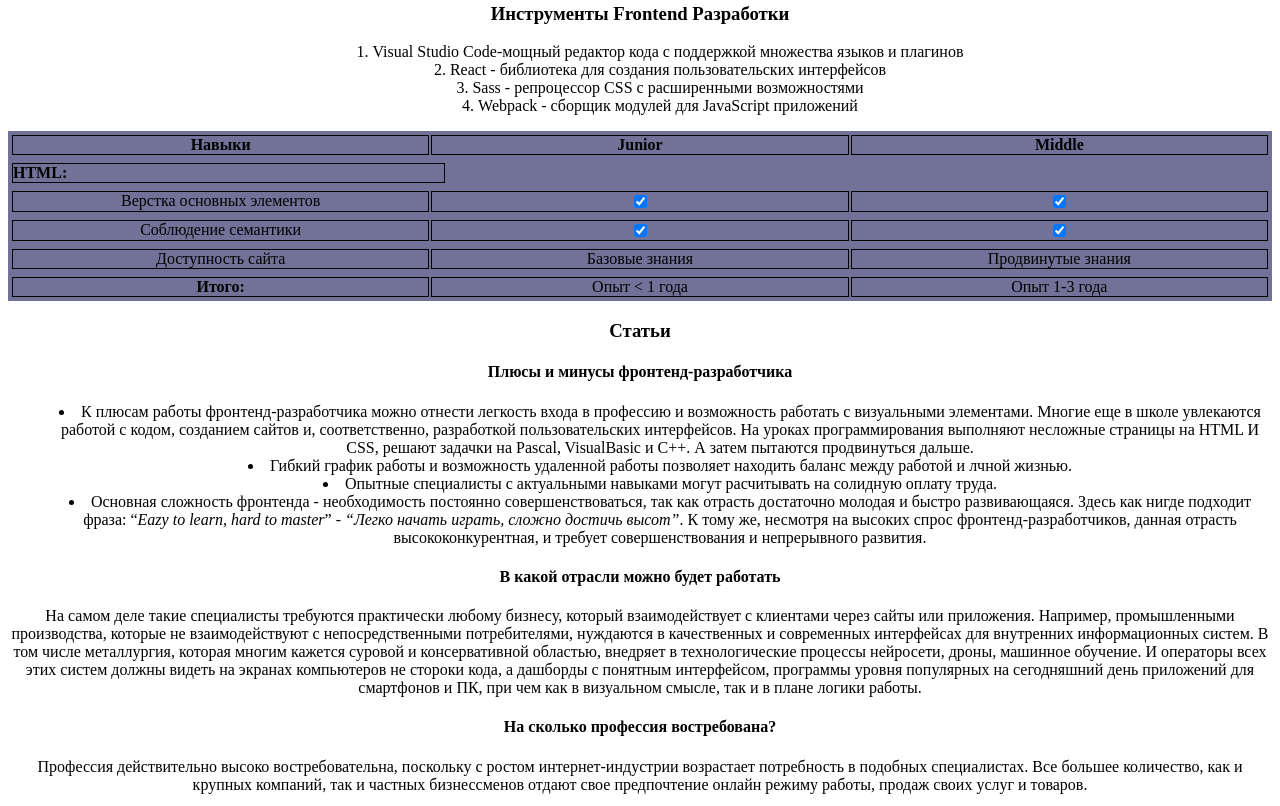
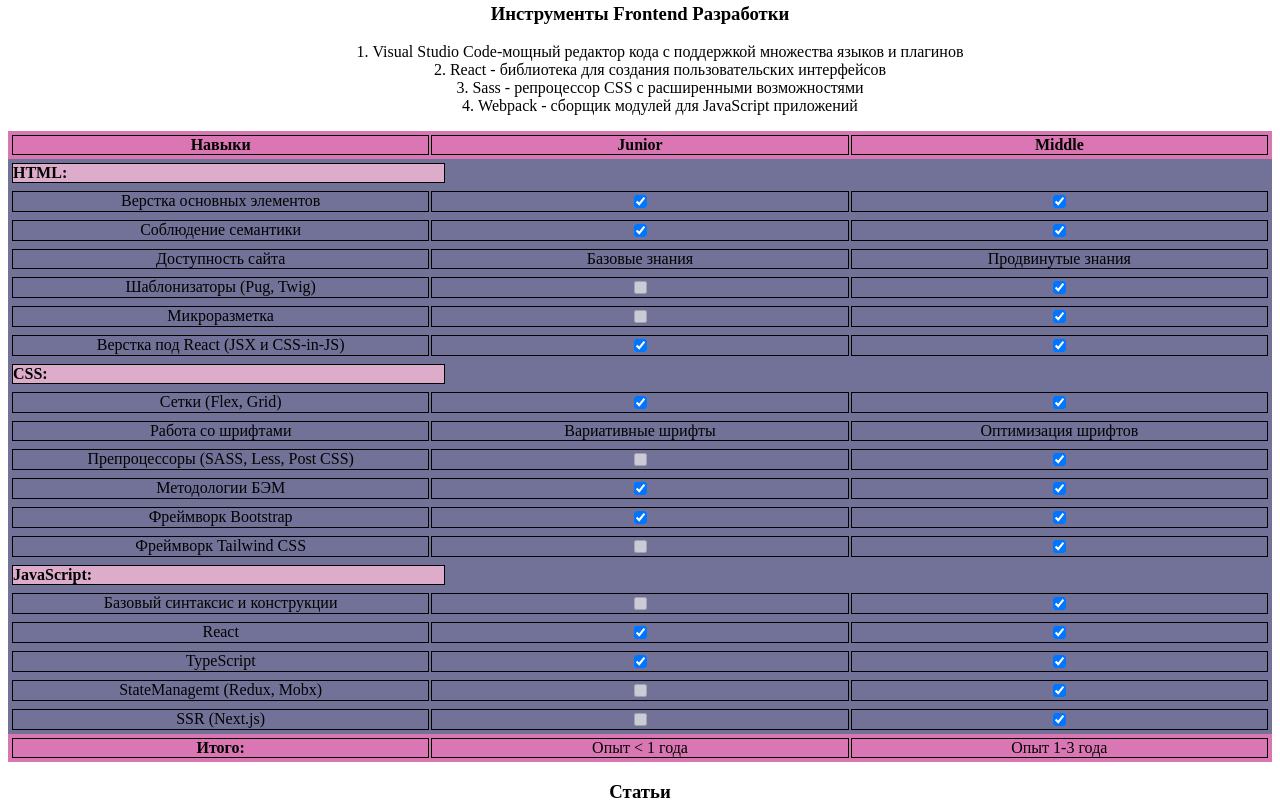
Before and after one commit to PlatonovaDarya/HOME-WORK, a plain HTML site: page home work/index1.html in a window 1280 px wide. Shown: the part 394-1200 px from the top of the page. Drawn offline with Linux system fonts and the light colour scheme.

Commit message:
Add files via upload

```diff
--- a/home work/index1.html
+++ b/home work/index1.html
@@ -16,21 +16,21 @@
             <a class="header-btn" href="#Языки">Языки</a>
             <a class="header-btn" href="#Инструменты">Инструменты</a>
             <a class="header-btn" href="second_page1.html" target="_blank">Перейти на 2ю страницу
-                <img src="img\icons8-продвижение-50.png" alt="стрелка"/>
+                <img src="img/icons8-продвижение-50.png" alt="стрелка" />
             </a>
-            <a class="header-btn" href="third_page.html" a href="#Комментарий">Комментарий</a>
+            <a class="header-btn" href="third_page.html">Комментарий</a>
         </nav>
     </header>
     <hr>
     <div class="br">
-        <selection>
-            <h3 id="Введение в Frontend Разработку"><u>Введение в Frontend Разработку</u></h3>
+        <section>
+            <h3>Введение в Frontend Разработку</h3>
             <p>Frontend разработка отвечает за создание интерфейса пользовательской части веб-сайта или
                 веб-приложения.
                 Она включает в себя работу с HTML, CSS И JavaScript.</p>
-        </selection>
-        <selection>
-            <h3 id="Языки Frontend Разработки"><u>Языки Frontend Разработки</u></h3>
+        </section>
+        <section>
+            <h3>Языки Frontend Разработки</h3>
             <p>Основными языками Frontend разработки являются:</p>
             <ul>
                 <li>HTML (HyperText Markup Language) - используется для структурирования содержимого веб-страницы;
@@ -41,16 +41,16 @@
                 <li>JavaScript - используется для добавления интерактивности на веб-страницу, такой как анимации,
                     обработка событий, и динамическое обновление содержимого.</li>
             </ul>
-        </selection>
-        <selection>
-            <h3 id="Инструменты Frontend Разработки"><u>Инструменты Frontend Разработки</u></h3>
+        </section>
+        <section>
+            <h3>Инструменты Frontend Разработки</h3>
             <ol>
                 <li>Visual Studio Code-мощный редактор кода с поддержкой множества языков и плагинов</li>
                 <li>React - библиотека для создания пользовательских интерфейсов</li>
                 <li>Sass - репроцессор CSS с расширенными возможностями</li>
                 <li>Webpack - сборщик модулей для JavaScript приложений</li>
             </ol>
-        </selection>
+        </section>
         <div class="table">
             <div class="thead">
                 <div class="pthead">Навыки</div>
@@ -75,14 +75,90 @@
                 <div class="ptbody">Базовые знания</div>
                 <div class="ptbody">Продвинутые знания</div>
             </div>
+            <div class="tbody5">
+                <div class="ptbody">Шаблонизаторы (Pug, Twig)</div>
+                <div class="ptbody"><input type="checkbox" disabled></div>
+                <div class="ptbody"><input type="checkbox" checked></div>
+            </div>
+            <div class="tbody6">
+                <div class="ptbody">Микроразметка</div>
+                <div class="ptbody"><input type="checkbox" disabled></div>
+                <div class="ptbody"><input type="checkbox" checked></div>
+            </div>
+            <div class="tbody7">
+                <div class="ptbody">Верстка под React (JSX и CSS-in-JS)</div>
+                <div class="ptbody"><input type="checkbox" checked></div>
+                <div class="ptbody"><input type="checkbox" checked></div>
+            </div>
+            <div class="tbody">
+                <div class="ptbody css">CSS:</div>
+            </div>
+            <div class="tbody2">
+                <div class="ptbody">Сетки (Flex, Grid)</div>
+                <div class="ptbody"><input type="checkbox" checked></div>
+                <div class="ptbody"><input type="checkbox" checked></div>
+            </div>
+            <div class="tbody3">
+                <div class="ptbody">Работа со шрифтами</div>
+                <div class="ptbody">Вариативные шрифты</div>
+                <div class="ptbody">Оптимизация шрифтов</div>
+            </div>
+            <div class="tbody4">
+                <div class="ptbody">Препроцессоры (SASS, Less, Post CSS)</div>
+                <div class="ptbody"><input type="checkbox" disabled></div>
+                <div class="ptbody"><input type="checkbox" checked></div>
+            </div>
+            <div class="tbody5">
+                <div class="ptbody">Методологии БЭМ</div>
+                <div class="ptbody"><input type="checkbox" checked></div>
+                <div class="ptbody"><input type="checkbox" checked></div>
+            </div>
+            <div class="tbody6">
+                <div class="ptbody">Фреймворк Bootstrap</div>
+                <div class="ptbody"><input type="checkbox" checked></div>
+                <div class="ptbody"><input type="checkbox" checked></div>
+            </div>
+            <div class="tbody7">
+                <div class="ptbody">Фреймворк Tailwind CSS</div>
+                <div class="ptbody"><input type="checkbox" disabled></div>
+                <div class="ptbody"><input type="checkbox" checked></div>
+            </div>
+            <div class="tbody">
+                <div class="ptbody js">JavaScript:</div>
+            </div>
+            <div class="tbody2">
+                <div class="ptbody">Базовый синтаксис и конструкции</div>
+                <div class="ptbody"><input type="checkbox" disabled></div>
+                <div class="ptbody"><input type="checkbox" checked></div>
+            </div>
+            <div class="tbody3">
+                <div class="ptbody">React</div>
+                <div class="ptbody"><input type="checkbox" checked></div>
+                <div class="ptbody"><input type="checkbox" checked></div>
+            </div>
+            <div class="tbody4">
+                <div class="ptbody">TypeScript</div>
+                <div class="ptbody"><input type="checkbox" checked></div>
+                <div class="ptbody"><input type="checkbox" checked></div>
+            </div>
+            <div class="tbody5">
+                <div class="ptbody">StateManagemt (Redux, Mobx)</div>
+                <div class="ptbody"><input type="checkbox" disabled></div>
+                <div class="ptbody"><input type="checkbox" checked></div>
+            </div>
+            <div class="tbody6">
+                <div class="ptbody">SSR (Next.js)</div>
+                <div class="ptbody"><input type="checkbox" disabled></div>
+                <div class="ptbody"><input type="checkbox" checked></div>
+            </div>
             <div class="tfoot">
                 <div class="ptfoot all">Итого:</div>
                 <div class="ptfoot">Опыт < 1 года</div>
                         <div class="ptfoot">Опыт 1-3 года</div>
                 </div>
             </div>
-            <selection>
-                <h3 id="Статьи"><u>Статьи</u></h3>
+            <section>
+                <h3>Статьи</h3>
                 <h4>Плюсы и минусы фронтенд-разработчика</h4>
                 <p>
                 <ul>
@@ -117,17 +193,17 @@
                 <p>Профессия действительно высоко востребовательна, поскольку с ростом интернет-индустрии возрастает
                     потребность в подобных специалистах. Все большее количество, как и крупных компаний, так и частных
                     бизнессменов отдают свое предпочтение онлайн режиму работы, продаж своих услуг и товаров.</p>
-            </selection>
-</body>
+            </section>
             <hr>
         </div>
         <footer>
             <section>
                 <nav>
-            <img src="img\icons8-телефон-50.png" alt="значок телефона" width="20px">
+                    <img src="img/icons8-телефон-50.png" alt="значок телефона" width="20px">
                     <a href="tel:89247849009">89247849009</a>
                 </nav>
             </section>
         </footer>
+</body>
 
 </html>
--- a/home work/style.css
+++ b/home work/style.css
@@ -5,7 +5,7 @@
 
 .thead {
     display: flex;
-    background-color: rgb(114, 114, 153);
+    background-color: rgb(218, 118, 179);
     font-weight: bold;
     text-align: center;
     justify-content: space-around;
@@ -31,7 +31,7 @@
     padding: 3px;
 }
 
-.html {
+.html, .css, .js {
     display: flex;
     padding: 0;
     margin: 1px;
@@ -39,9 +39,10 @@
     text-align: left;
     flex-direction: column;
     justify-content: left;
+    background-color: rgb(221, 172, 202);
 }
 
-.tbody2 {
+.tbody2, .tbody3, .tbody4, .tbody5, .tbody6, .tbody7 {
     display: flex;
     background-color: rgb(114, 114, 153);
     text-align: center;
@@ -60,27 +61,9 @@
     width: 431px;
 }
 
-.tbody3 {
-    display: flex;
-    background-color: rgb(114, 114, 153);
-    text-align: center;
-    justify-content: space-around;
-    flex-direction: row;
-    padding: 3px;
-}
-
-.tbody4 {
-    display: flex;
-    background-color: rgb(114, 114, 153);
-    text-align: center;
-    justify-content: space-around;
-    flex-direction: row;
-    padding: 3px;
-}
-
 .tfoot {
     display: flex;
-    background-color: rgb(114, 114, 153);
+    background-color: rgb(218, 118, 179);
     text-align: center;
     justify-content: space-around;
     flex-direction: row;
@@ -151,3 +134,7 @@ img {
     display: inline-flex;
     width: 20px;
 }
+
+.frontend {
+    width: 400px;
+}
```
Also changed, not shown: home work/second_page1.html (+11 -14 lines), home work/third_page.html (+10 -14 lines). Lines whose indentation alone changed are shown as unchanged.
